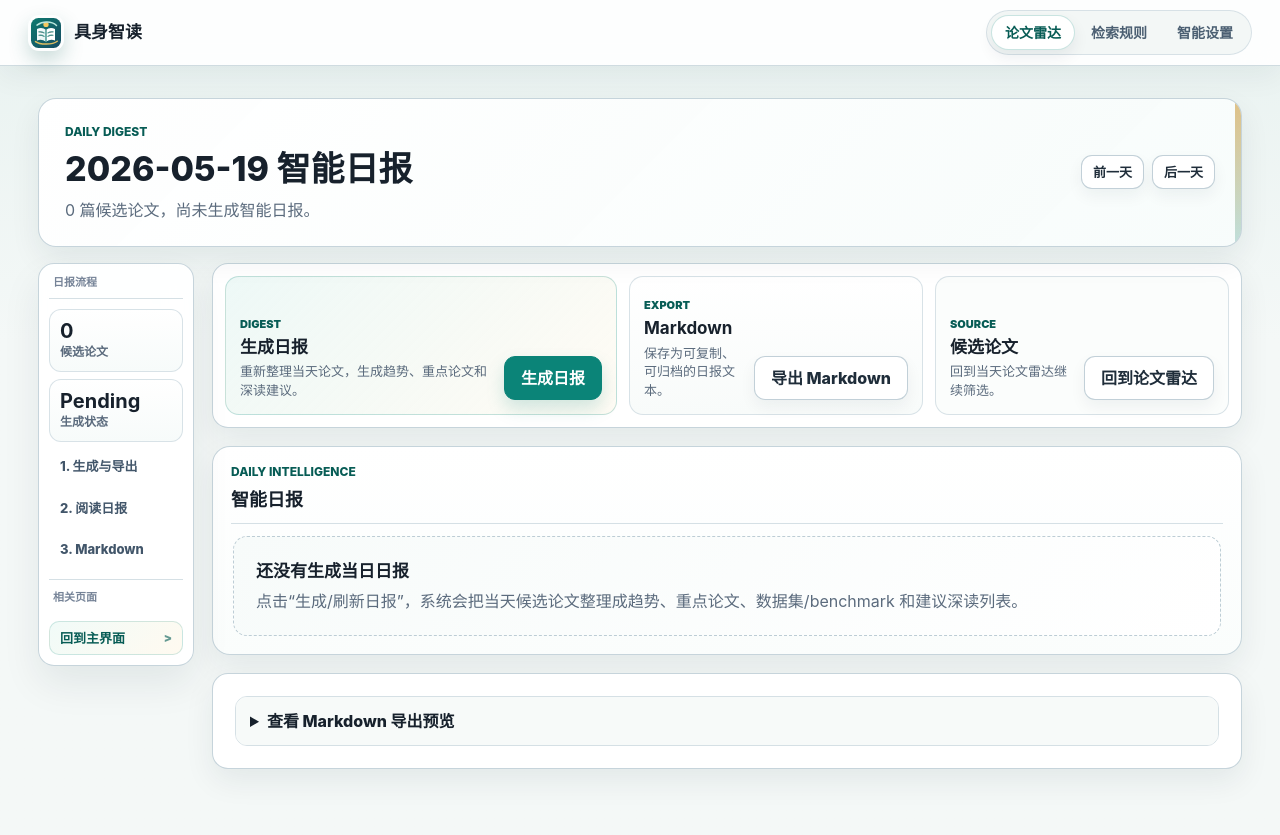
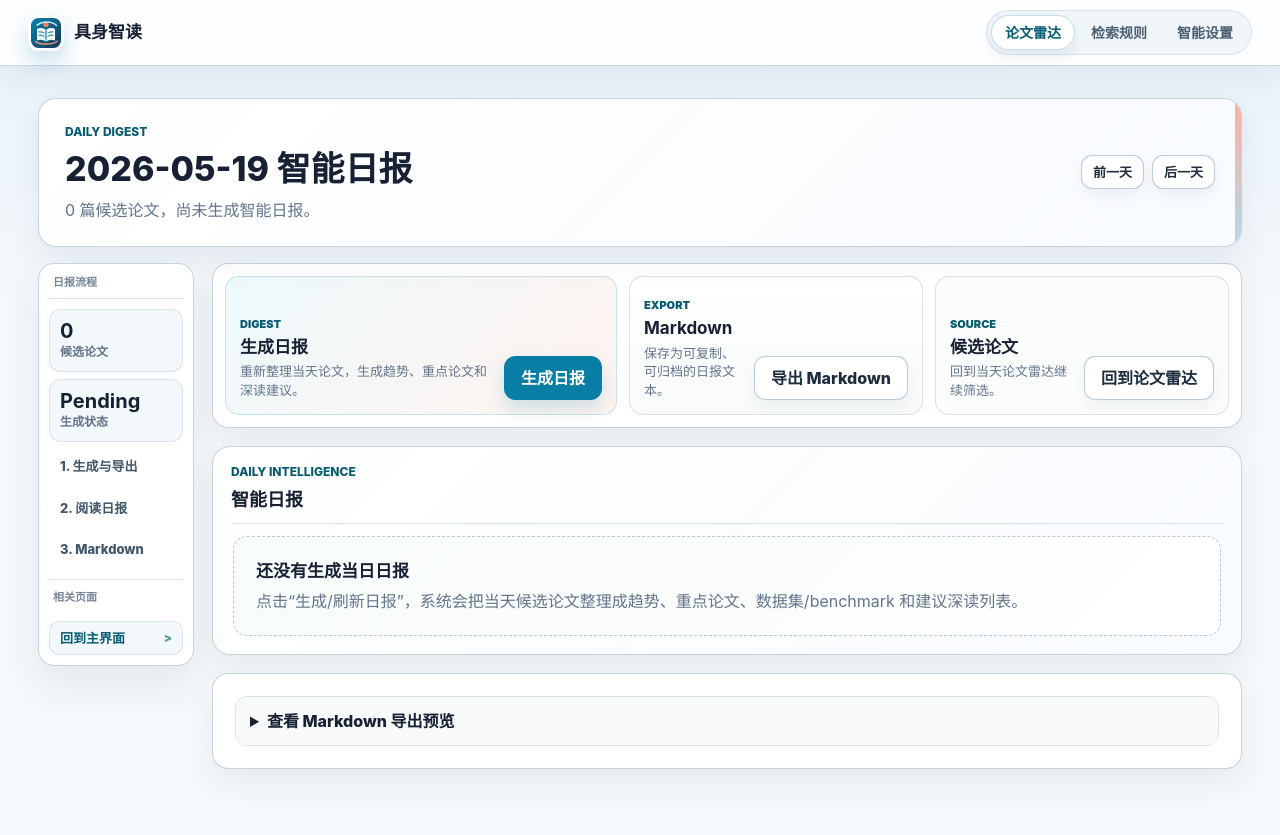
Before and after one commit to zz0320/jushen-zhidu, a FastAPI app: page /daily/2026-05-19 in a window 1280 px wide. Run offline with FastAPI, Linux system fonts and the light colour scheme; data that the repository does not hold is empty.

Commit message:
Refresh brand colors

```diff
--- a/arxiv_daily/static/app.css
+++ b/arxiv_daily/static/app.css
@@ -1,22 +1,22 @@
 :root {
   color-scheme: light;
-  --bg: #f2f5f4;
+  --bg: #f4f7fb;
   --panel: #ffffff;
-  --panel-soft: #fbfdfc;
-  --text: #18232f;
-  --muted: #637386;
-  --line: #d9e2e7;
-  --line-strong: #c3d1d8;
-  --accent: #0d7c72;
-  --accent-dark: #075e57;
-  --accent-soft: #e8f7f4;
-  --gold: #d99d24;
-  --gold-soft: #fff5dd;
+  --panel-soft: #f8fbff;
+  --text: #182033;
+  --muted: #64748b;
+  --line: #d8e2ee;
+  --line-strong: #b9c8d8;
+  --accent: #087ea4;
+  --accent-dark: #075b73;
+  --accent-soft: #e7f7fb;
+  --gold: #ff7a5c;
+  --gold-soft: #fff0ec;
   --danger: #b42318;
-  --chip: #e5f4f1;
-  --chip-text: #0a544e;
-  --shadow: 0 22px 52px rgba(24, 39, 75, 0.10);
-  --shadow-soft: 0 10px 26px rgba(24, 39, 75, 0.07);
+  --chip: #edf8fc;
+  --chip-text: #075b73;
+  --shadow: 0 22px 52px rgba(23, 45, 73, 0.10);
+  --shadow-soft: 0 10px 26px rgba(23, 45, 73, 0.07);
 }
 
 * {
@@ -1952,23 +1952,23 @@ dd {
 
 /* Visual refresh: shared surface, controls, and data-density polish. */
 :root {
-  --bg: #eef4f3;
+  --bg: #f4f7fb;
   --panel: #ffffff;
-  --panel-soft: #f8fbfa;
-  --text: #17212c;
-  --muted: #5b6b7d;
-  --line: #d5e0e5;
-  --line-strong: #bdcdd5;
-  --accent: #0b8478;
-  --accent-dark: #075c55;
-  --accent-soft: #e4f5f2;
-  --gold: #c98a19;
-  --gold-soft: #fff4dc;
+  --panel-soft: #f8fbff;
+  --text: #182033;
+  --muted: #64748b;
+  --line: #d8e2ee;
+  --line-strong: #b9c8d8;
+  --accent: #087ea4;
+  --accent-dark: #075b73;
+  --accent-soft: #e7f7fb;
+  --gold: #ff7a5c;
+  --gold-soft: #fff0ec;
   --danger: #b42318;
-  --chip: #ecf8f6;
-  --chip-text: #075c55;
-  --shadow: 0 24px 58px rgba(18, 35, 50, 0.12);
-  --shadow-soft: 0 12px 30px rgba(18, 35, 50, 0.075);
+  --chip: #edf8fc;
+  --chip-text: #075b73;
+  --shadow: 0 24px 58px rgba(23, 45, 73, 0.12);
+  --shadow-soft: 0 12px 30px rgba(23, 45, 73, 0.075);
 }
 
 body {
@@ -3261,3 +3261,251 @@ button.ghost:hover,
     grid-template-columns: 1fr;
   }
 }
+
+/* Brand refresh: aperture blue with coral signal accents. */
+:root {
+  --bg: #f4f7fb;
+  --panel: #ffffff;
+  --panel-soft: #f8fbff;
+  --text: #182033;
+  --muted: #64748b;
+  --line: #d8e2ee;
+  --line-strong: #b9c8d8;
+  --accent: #087ea4;
+  --accent-dark: #075b73;
+  --accent-soft: #e7f7fb;
+  --gold: #ff7a5c;
+  --gold-soft: #fff0ec;
+  --danger: #b42318;
+  --chip: #edf8fc;
+  --chip-text: #075b73;
+  --shadow: 0 24px 58px rgba(23, 45, 73, 0.12);
+  --shadow-soft: 0 12px 30px rgba(23, 45, 73, 0.075);
+}
+
+body {
+  background:
+    linear-gradient(180deg, rgba(230, 241, 249, 0.96) 0, rgba(246, 249, 252, 0.98) 330px),
+    #f7f9fc;
+}
+
+.brand-mark {
+  box-shadow: 0 10px 22px rgba(8, 126, 164, 0.24);
+}
+
+.topbar {
+  background: rgba(255, 255, 255, 0.9);
+  border-bottom-color: rgba(184, 200, 216, 0.72);
+  box-shadow: 0 10px 30px rgba(23, 45, 73, 0.055);
+}
+
+.main-nav {
+  background: #f1f6fa;
+  border-color: rgba(216, 226, 238, 0.96);
+}
+
+.main-nav a:hover,
+.main-nav a.is-active {
+  border-color: rgba(8, 126, 164, 0.24);
+  color: var(--accent-dark);
+}
+
+.page-head,
+.summary-card,
+.paper-abstract-card,
+.keyword-side,
+.keyword-card {
+  background:
+    linear-gradient(135deg, rgba(255, 255, 255, 0.98), rgba(248, 251, 255, 0.97)),
+    linear-gradient(180deg, rgba(8, 126, 164, 0.055), transparent);
+}
+
+.page-head::after {
+  background: linear-gradient(180deg, rgba(255, 122, 92, 0.58), rgba(8, 126, 164, 0.28));
+}
+
+.eyebrow,
+.action-label,
+.signal-label,
+.paper-title-translation,
+.paper-card-title-zh,
+.paper-card-abstract-grid span {
+  color: var(--accent-dark);
+}
+
+button,
+.button {
+  background: var(--accent);
+  border-color: var(--accent);
+  box-shadow: 0 9px 18px rgba(8, 126, 164, 0.18);
+}
+
+button:hover,
+.button:hover {
+  background: var(--accent-dark);
+  box-shadow: 0 13px 24px rgba(7, 91, 115, 0.22);
+}
+
+button.secondary,
+.button.secondary {
+  border-color: rgba(184, 200, 216, 0.92);
+  color: #1e2c3d;
+}
+
+button.secondary:hover,
+.button.secondary:hover,
+.paper-link:hover {
+  border-color: rgba(8, 126, 164, 0.28);
+  color: var(--accent-dark);
+}
+
+button.ghost,
+.button.ghost,
+.summary-lead,
+.summary-callout,
+.config-hint,
+.preset-panel,
+.abstract-translation,
+.bilingual-block.translated,
+.primary-action {
+  background: linear-gradient(135deg, #eef9fc, #fff3ef);
+  border-color: rgba(8, 126, 164, 0.18);
+}
+
+a,
+.paper-title:hover,
+.summary-view a,
+.markdown-rendered a {
+  color: var(--accent-dark);
+}
+
+input:focus,
+select:focus {
+  border-color: var(--accent);
+  box-shadow: 0 0 0 3px rgba(8, 126, 164, 0.14);
+}
+
+.anchor-nav a:hover,
+.anchor-nav a.nav-external,
+.list-count,
+.progress-meta span,
+.summary-meta span,
+.paper-card-meta > span:not(.category-pill),
+.paper-action-group > span,
+.nav-kpi,
+.paper-card-rank,
+.paper-link {
+  background: #f3f8fb;
+  border-color: rgba(216, 226, 238, 0.94);
+}
+
+.anchor-nav a:hover {
+  border-color: rgba(8, 126, 164, 0.22);
+}
+
+.paper-category-list span,
+.category-pill {
+  background: #edf3f8;
+  border-color: #d5e1ed;
+  color: #2f465c;
+}
+
+.chips span,
+.paper-keywords span,
+.keyword-chip-list .keyword-token {
+  background: #eff9fc;
+  border-color: #c2e4ef;
+  box-shadow: inset 0 -1px 0 rgba(8, 126, 164, 0.06);
+  color: var(--accent-dark);
+}
+
+.paper-keywords span,
+.keyword-chip-list .keyword-token {
+  border-left-color: rgba(8, 126, 164, 0.78);
+}
+
+.paper-keywords span::before,
+.keyword-chip-list .token-text::before {
+  color: rgba(7, 91, 115, 0.58);
+}
+
+.chips .exclude,
+.keyword-chip-list .keyword-token.exclude {
+  background: #fff3ef;
+  border-color: #ffd0c4;
+  border-left-color: var(--gold);
+  color: #9f341f;
+}
+
+.summary-badge {
+  background: var(--gold-soft);
+  border-color: rgba(255, 122, 92, 0.38);
+  color: #9a3d28;
+}
+
+.progress-track {
+  background: #dfeaf1;
+}
+
+.progress-fill {
+  background: linear-gradient(90deg, var(--accent), #14a3bc, var(--gold));
+}
+
+.progress-panel[data-status="failed"] .progress-fill {
+  background: linear-gradient(90deg, #b42318, #ff7a5c);
+}
+
+.summary-index,
+.paper-card::before {
+  background: var(--accent);
+}
+
+.paper-card {
+  background:
+    linear-gradient(90deg, rgba(8, 126, 164, 0.10), transparent 8px),
+    rgba(255, 255, 255, 0.97);
+  border-color: rgba(184, 200, 216, 0.86);
+  box-shadow: 0 10px 26px rgba(23, 45, 73, 0.065);
+}
+
+.paper-card:hover {
+  border-color: rgba(8, 126, 164, 0.28);
+  box-shadow: 0 16px 34px rgba(23, 45, 73, 0.095);
+}
+
+.paper-card.score-warm::before {
+  background: var(--gold);
+}
+
+.score-warm .paper-card-rank strong {
+  color: #a4472e;
+}
+
+.score-cool .paper-card-rank strong {
+  color: #607286;
+}
+
+.paper-card-rank strong,
+.score,
+.list-count strong,
+.summary-table strong {
+  color: var(--accent-dark);
+}
+
+.include-lane {
+  border-left-color: rgba(8, 126, 164, 0.58);
+}
+
+.exclude-lane {
+  border-left-color: rgba(255, 122, 92, 0.52);
+}
+
+.notice {
+  background: #ecfdf7;
+  border-color: #b8ead8;
+  color: #155e4d;
+}
+
+.markdown-preview {
+  background: #142033;
+}
--- a/arxiv_daily/templates/base.html
+++ b/arxiv_daily/templates/base.html
@@ -4,11 +4,11 @@
     <meta charset="utf-8">
     <meta name="viewport" content="width=device-width, initial-scale=1">
     <title>{% block title %}具身智读{% endblock %}</title>
-    <link rel="icon" type="image/svg+xml" href="{{ url_for('static', path='/logo.svg') }}?v=20260519-05">
-    <link rel="shortcut icon" href="{{ url_for('static', path='/logo.svg') }}?v=20260519-05">
-    <link rel="stylesheet" href="{{ url_for('static', path='/app.css') }}?v=20260519-05">
+    <link rel="icon" type="image/svg+xml" href="{{ url_for('static', path='/logo.svg') }}?v=20260519-06">
+    <link rel="shortcut icon" href="{{ url_for('static', path='/logo.svg') }}?v=20260519-06">
+    <link rel="stylesheet" href="{{ url_for('static', path='/app.css') }}?v=20260519-06">
     <script src="https://unpkg.com/htmx.org@2.0.4" defer></script>
-    <script src="{{ url_for('static', path='/app.js') }}?v=20260519-05" defer></script>
+    <script src="{{ url_for('static', path='/app.js') }}?v=20260519-06" defer></script>
   </head>
   <body>
     <a class="skip-link" href="#main-content">跳到主要内容</a>
```
Also changed, not shown: arxiv_daily/static/logo.svg.
